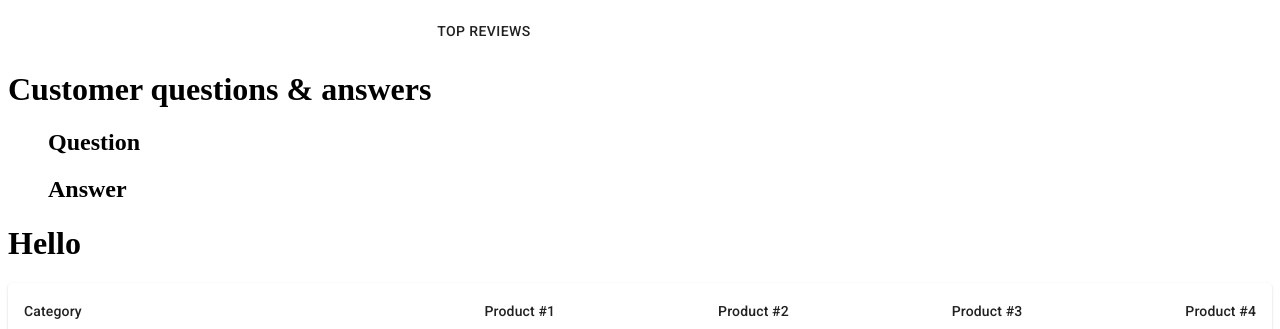
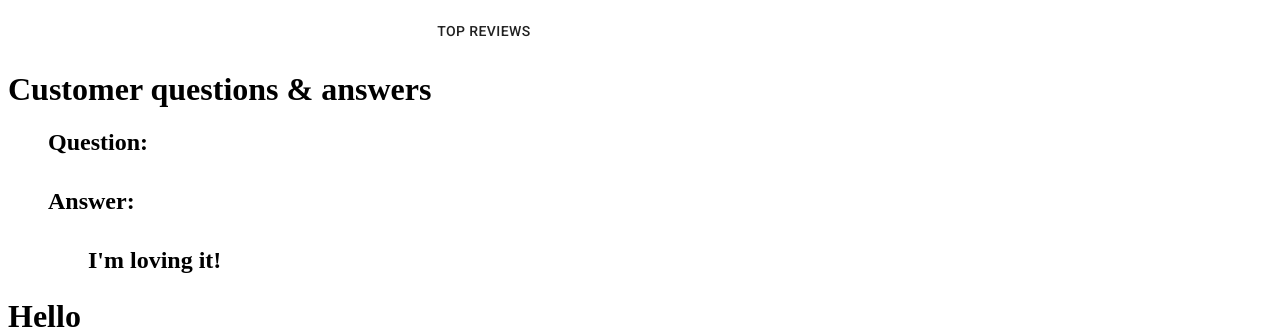
Before and after one commit to Quaran-Team/client-Amazin, a React app: page / in a window 1280 px wide. Shown: the part 820-1149 px from the top of the page. Built offline with nearby package versions, Linux system fonts and the light colour scheme; no server answers.

Commit message:
answers and single answer component plus QAndADataService created

```diff
--- /dev/null
+++ b/src/components/Answers.js
@@ -0,0 +1,15 @@
+import React, { Component } from 'react'
+import SingleAnswer from './SingleAnswer'
+
+export default class Answers extends Component {
+    render() {
+        return (
+            <div className="Answers">
+                <h4>Answer: </h4>
+                <ol>
+                    <SingleAnswer/>
+                </ol>
+            </div>
+        )
+    }
+}
--- a/src/components/QAitem.js
+++ b/src/components/QAitem.js
@@ -1,11 +1,36 @@
 import React, { Component } from 'react'
+import Answers from './Answers'
+import QAndADataService from '../service/QAndADataService'
+
 
 export default class QAitem extends Component {
+
+    constructor(props) {
+        super(props)
+        this.state = {
+            response:null,
+        }
+        this.refreshQAndA = this.refreshQAndA.bind(this)
+    }
+
+    componentDidMount() {
+        this.refreshQAndA();
+    }
+
+    refreshQAndA() {
+        QAndADataService.retrieveQAndA(1)
+        .then(
+            response => {
+                this.setState({ response: response.data })
+            }
+        )
+    }
+
     render() {
         return (
             <div className="QAitem">
-                <h2>Question</h2>
-                <h2>Answer</h2>
+                <h2>Question: </h2>
+                <h2><Answers/></h2>
             </div>
         )
     }
--- /dev/null
+++ b/src/components/SingleAnswer.js
@@ -0,0 +1,11 @@
+import React, { Component } from 'react'
+
+export default class SingleAnswer extends Component {
+    render() {
+        return (
+            <div className="SingleAnswer">
+                <p>I'm loving it!</p>
+            </div>
+        )
+    }
+}
--- /dev/null
+++ b/src/service/QAndADataService.js
@@ -0,0 +1,18 @@
+import axios from 'axios'
+
+const Q_AND_A_API_URL = 'http://localhost:8080/qAndA'
+
+
+class QAndADataService {
+
+    retrieveAllQAndAs() {
+        return axios.get(`${Q_AND_A_API_URL}/`);
+    }
+
+    retrieveQAndA(id) {
+        return axios.get(`${Q_AND_A_API_URL}/${id}`);
+    }
+
+}
+
+export default new QAndADataService()
```
